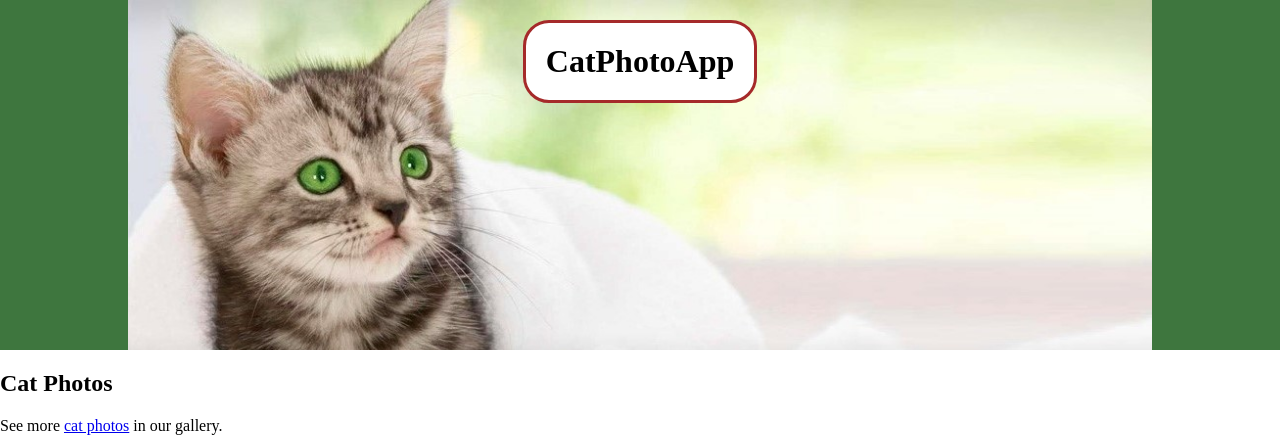
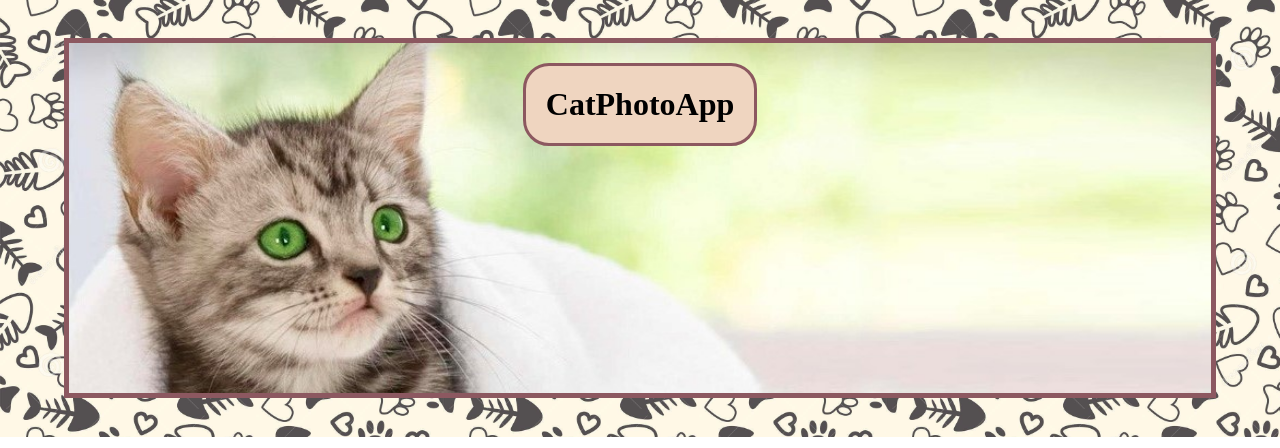
Before and after one commit to Brayden-g-21/catphotoapp_css, a plain HTML site: page index.html in a window 1280 px wide. Shown: the top 448 px of the page. Drawn offline with Linux system fonts and the light colour scheme; grey boxes are pictures that could not be loaded.

Commit message:
polished up header css

```diff
--- a/style.css
+++ b/style.css
@@ -3,23 +3,27 @@ body {
 }
 
 .header_background {
-    background-color: rgb(62, 118, 62);
+    background-image: url(images/pawprints.jpg);
+    background-size: contain;
+    padding-top: 3%;
+    padding-bottom: 3%;
 }
 .header {
     background-image: url(images/cat-banner.jpg);
     background-size: cover;
     display: flex;
     height: 350px;
-    margin-right: 10%;
-    margin-left: 10%;
+    margin-left: 5%;
+    margin-right: 5%;
     justify-content: center;
     align-items: flex-start;
+    border: 5px solid #8c5860;
 }
 
 .header h1 {
-    background-color: white;
+    background-color: rgb(239, 213, 192);
     margin: 20px;
     padding: 20px;
-    border: 3px solid brown;
+    border: 3.5px solid #8c5860;
     border-radius: 26px;
 }
```
Also changed, not shown: images/pawprints.jpg (added).
